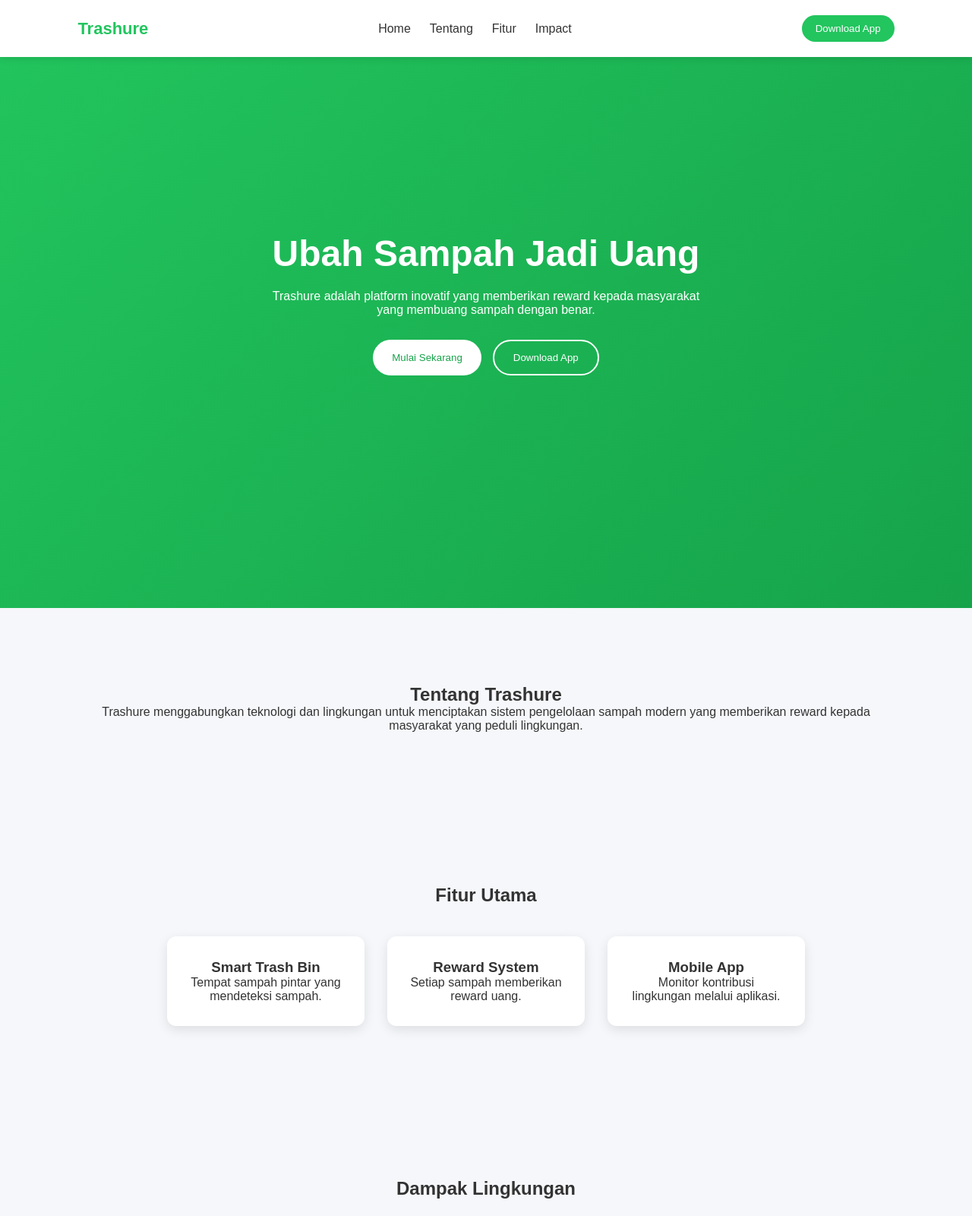
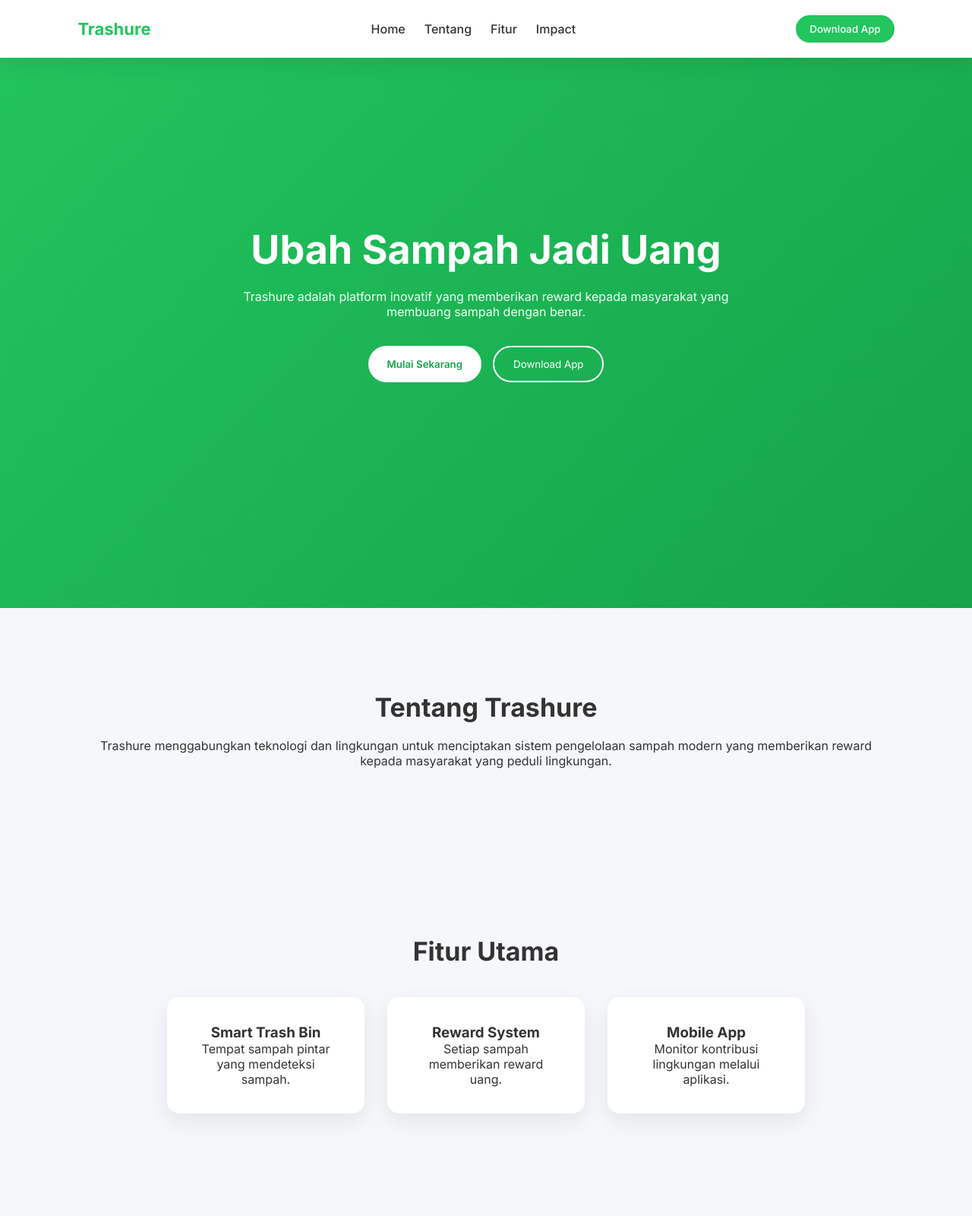
Before and after one commit to hizkiasec/trashure-website, a plain HTML site: page index.html in a window 1280 px wide. Shown: the top 1600 px of the page at 76% size. Drawn offline with Linux system fonts and the light colour scheme.

Commit message:
update4 code

```diff
--- a/index.html
+++ b/index.html
@@ -4,10 +4,16 @@
 <meta charset="UTF-8">
 <meta name="viewport" content="width=device-width, initial-scale=1.0">
 <title>Trashure</title>
+
 <link rel="stylesheet" href="style.css">
+
+<link rel="preconnect" href="https://fonts.googleapis.com">
+<link href="https://fonts.googleapis.com/css2?family=Inter:wght@300;400;500;600;700&display=swap" rel="stylesheet">
 </head>
 
 <body>
+
+<div class="bg-blur"></div>
 
 <!-- INTRO SCREEN -->
 <div id="intro">
@@ -42,7 +48,7 @@ Loading
 </div>
 
 
-<header>
+<header id="header">
 <div class="logo">Trashure</div>
 
 <nav id="nav">
--- a/script.js
+++ b/script.js
@@ -1,4 +1,4 @@
-// INTRO SCREEN
+// INTRO
 
 window.addEventListener("load", () => {
 
@@ -21,7 +21,7 @@ document.querySelector(".hero").classList.add("show")
 })
 
 
-// MENU MOBILE
+// MENU
 
 const menuBtn = document.getElementById("menuBtn")
 const nav = document.getElementById("nav")
@@ -83,7 +83,7 @@ update()
 })
 
 
-// REWARD SIMULATION
+// REWARD
 
 let saldo = 0
 
--- a/style.css
+++ b/style.css
@@ -2,7 +2,7 @@
 margin:0;
 padding:0;
 box-sizing:border-box;
-font-family:sans-serif;
+font-family:'Inter',sans-serif;
 }
 
 body{
@@ -11,10 +11,20 @@ color:#333;
 overflow-x:hidden;
 }
 
+/* BACKGROUND EFFECT */
 
-/* ========================= */
-/* PROFESSIONAL INTRO SCREEN */
-/* ========================= */
+.bg-blur{
+position:fixed;
+width:600px;
+height:600px;
+background:radial-gradient(circle,#22c55e33,transparent);
+top:-200px;
+left:-200px;
+z-index:-1;
+filter:blur(120px);
+}
+
+/* INTRO */
 
 #intro{
 position:fixed;
@@ -22,15 +32,11 @@ top:0;
 left:0;
 width:100%;
 height:100%;
-
 display:flex;
 justify-content:center;
 align-items:center;
-
 background:#16a34a;
-
 z-index:9999;
-
 transition:1s ease;
 }
 
@@ -40,91 +46,59 @@ color:white;
 width:300px;
 }
 
-/* LOGO */
-
 .intro-logo{
-
 font-size:55px;
-font-weight:bold;
-
+font-weight:700;
 opacity:0;
 transform:translateY(20px);
-
 animation:introLogo 1s forwards;
-
 }
 
 @keyframes introLogo{
-
 to{
 opacity:1;
 transform:translateY(0);
 }
-
 }
 
 .intro-tag{
-
 font-size:14px;
 margin-bottom:40px;
 opacity:0.9;
-
 }
-
-
-/* LOADER */
 
 .intro-loader{
 width:100%;
 }
 
 .progress-bar{
-
 width:100%;
 height:6px;
-
 background:rgba(255,255,255,0.3);
-
 border-radius:10px;
-
 overflow:hidden;
-
 margin-bottom:15px;
 }
 
 .progress{
-
 height:100%;
 width:0%;
-
 background:white;
-
 border-radius:10px;
-
 animation:progressLoad 3s ease forwards;
-
 }
 
 @keyframes progressLoad{
-
 0%{width:0%}
-
 30%{width:40%}
-
 60%{width:70%}
-
 100%{width:100%}
-
 }
 
 .loading-text{
-
 font-size:13px;
 letter-spacing:2px;
-
 }
-
-/* DOT ANIMATION */
 
 .dot{
 animation:blink 1.4s infinite;
@@ -139,16 +113,10 @@ animation-delay:0.4s;
 }
 
 @keyframes blink{
-
 0%{opacity:0}
-
 50%{opacity:1}
-
 100%{opacity:0}
-
 }
-
-
 
 /* NAVBAR */
 
@@ -161,13 +129,15 @@ background:white;
 position:fixed;
 width:100%;
 top:0;
-box-shadow:0 2px 10px rgba(0,0,0,0.1);
+backdrop-filter:blur(10px);
+box-shadow:0 8px 30px rgba(0,0,0,0.08);
 z-index:1000;
+transition:0.3s;
 }
 
 .logo{
 font-size:22px;
-font-weight:bold;
+font-weight:700;
 color:#22c55e;
 }
 
@@ -179,6 +149,23 @@ gap:25px;
 nav a{
 text-decoration:none;
 color:#333;
+font-weight:500;
+position:relative;
+}
+
+nav a::after{
+content:"";
+position:absolute;
+width:0%;
+height:2px;
+left:0;
+bottom:-4px;
+background:#22c55e;
+transition:0.3s;
+}
+
+nav a:hover::after{
+width:100%;
 }
 
 .nav-right{
@@ -192,8 +179,15 @@ background:#22c55e;
 color:white;
 border:none;
 padding:10px 18px;
-border-radius:20px;
+border-radius:30px;
 cursor:pointer;
+font-weight:500;
+transition:0.3s;
+}
+
+.download:hover{
+transform:translateY(-2px);
+box-shadow:0 8px 20px rgba(34,197,94,0.4);
 }
 
 .menu{
@@ -201,7 +195,6 @@ display:none;
 font-size:24px;
 cursor:pointer;
 }
-
 
 /* HERO */
 
@@ -224,13 +217,15 @@ opacity:1;
 }
 
 .hero h1{
-font-size:48px;
+font-size:52px;
 margin-bottom:20px;
+font-weight:700;
 }
 
 .hero p{
-max-width:600px;
-margin-bottom:30px;
+max-width:650px;
+margin-bottom:35px;
+opacity:0.95;
 }
 
 .hero-buttons{
@@ -243,8 +238,15 @@ background:white;
 color:#16a34a;
 border:none;
 padding:14px 25px;
-border-radius:25px;
+border-radius:30px;
 cursor:pointer;
+font-weight:600;
+transition:0.3s;
+}
+
+.primary:hover{
+transform:translateY(-3px);
+box-shadow:0 10px 25px rgba(0,0,0,0.2);
 }
 
 .secondary{
@@ -252,18 +254,27 @@ background:transparent;
 border:2px solid white;
 color:white;
 padding:14px 25px;
-border-radius:25px;
+border-radius:30px;
 cursor:pointer;
+transition:0.3s;
 }
 
+.secondary:hover{
+background:white;
+color:#16a34a;
+}
 
 /* SECTIONS */
 
 section{
-padding:100px 10%;
+padding:110px 10%;
 text-align:center;
 }
 
+section h2{
+font-size:34px;
+margin-bottom:20px;
+}
 
 /* FEATURES */
 
@@ -277,17 +288,17 @@ margin-top:40px;
 
 .feature{
 background:white;
-padding:30px;
-border-radius:12px;
+padding:35px;
+border-radius:16px;
 width:260px;
-box-shadow:0 5px 15px rgba(0,0,0,0.1);
-transition:0.3s;
+box-shadow:0 10px 30px rgba(0,0,0,0.08);
+transition:0.35s;
 }
 
 .feature:hover{
-transform:translateY(-10px);
+transform:translateY(-12px);
+box-shadow:0 20px 40px rgba(0,0,0,0.15);
 }
-
 
 /* STATS */
 
@@ -299,17 +310,26 @@ flex-wrap:wrap;
 margin-top:40px;
 }
 
+.stat{
+background:white;
+padding:30px 40px;
+border-radius:16px;
+box-shadow:0 10px 30px rgba(0,0,0,0.08);
+}
+
 .stat h3{
 font-size:40px;
 color:#22c55e;
 }
-
 
 /* WALLET */
 
 .wallet{
 background:#16a34a;
 color:white;
+border-radius:20px;
+margin:0 10%;
+box-shadow:0 15px 40px rgba(0,0,0,0.2);
 }
 
 .balance{
@@ -318,18 +338,24 @@ margin:20px;
 }
 
 .balance h3{
-font-size:40px;
+font-size:42px;
+margin-top:10px;
 }
 
 .wallet button{
-padding:12px 25px;
+padding:12px 30px;
 border:none;
-border-radius:25px;
+border-radius:30px;
 background:white;
 color:#16a34a;
 cursor:pointer;
+font-weight:600;
+transition:0.3s;
 }
 
+.wallet button:hover{
+transform:scale(1.05);
+}
 
 /* FOOTER */
 
@@ -338,8 +364,8 @@ background:#222;
 color:white;
 padding:30px;
 text-align:center;
+margin-top:80px;
 }
-
 
 /* REVEAL */
 
@@ -353,7 +379,6 @@ transition:1s;
 opacity:1;
 transform:translateY(0);
 }
-
 
 /* MOBILE */
 
@@ -380,7 +405,7 @@ display:block;
 }
 
 .hero h1{
-font-size:32px;
+font-size:34px;
 }
 
 .hero-buttons{
@@ -391,4 +416,8 @@ section{
 padding:80px 20px;
 }
 
+.wallet{
+margin:0 20px;
 }
+
+}
```
